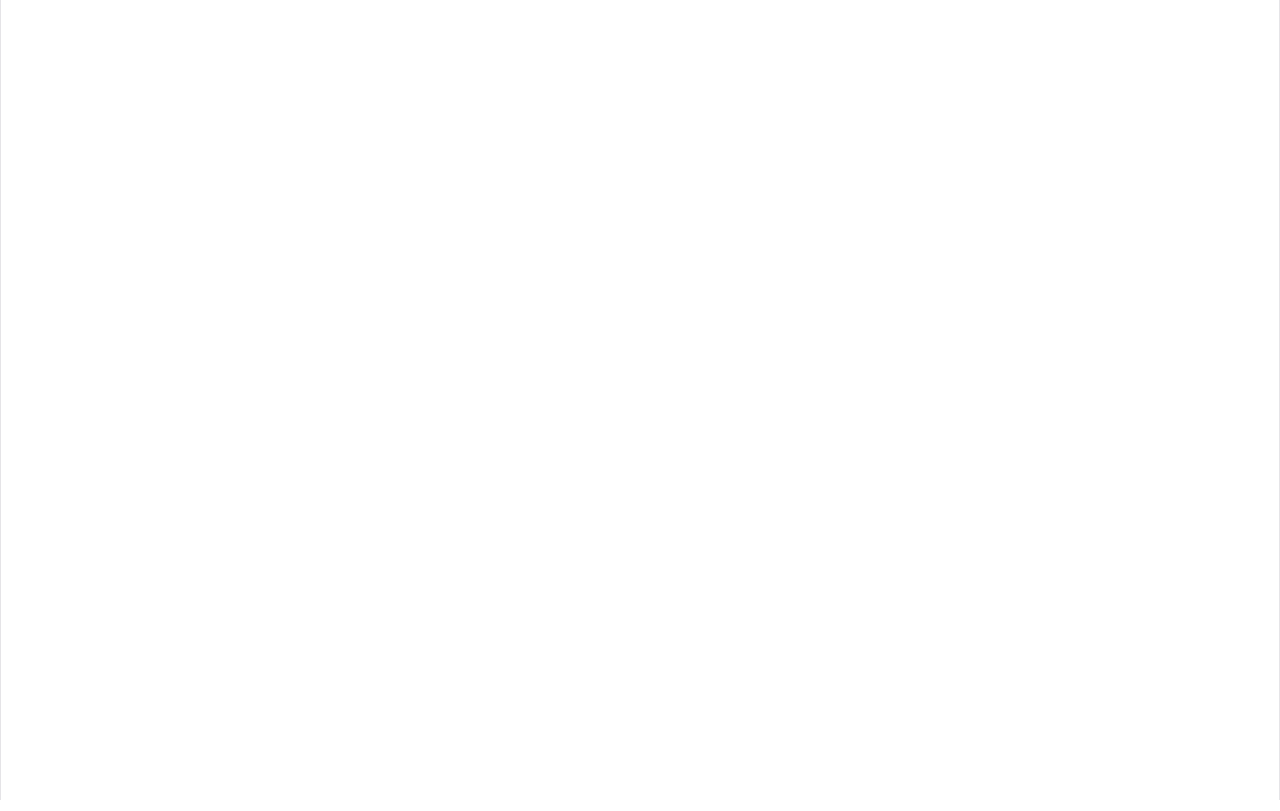
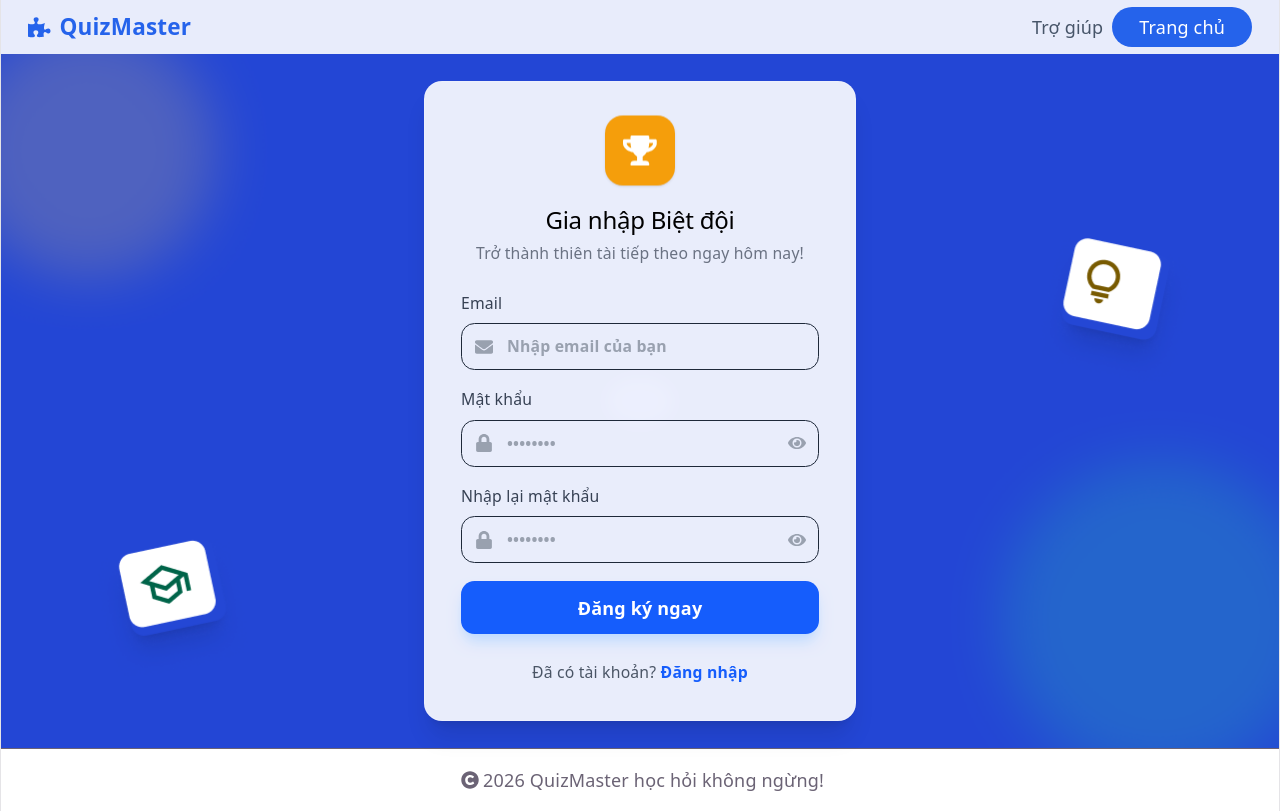
Before and after one commit to DBPCod/QuizMaster-Pro, a React (Vite) app in the folder quiz-web/: page /register in a window 1280 px wide. Before the commit this address had no page. Built offline with nearby package versions, Linux system fonts and the light colour scheme.

Commit message:
feat(RegisterPage): thêm giao diện đăng ký và sửa lại thẻ a thành Link

```diff
--- a/quiz-web/src/App.jsx
+++ b/quiz-web/src/App.jsx
@@ -3,6 +3,7 @@ import './App.css'
 import LoginPage from './pages/LoginPage';
 import AuthLayout from './layouts/AuthLayout';
 import { BrowserRouter, Route, Router, Routes } from 'react-router-dom';
+import RegisterPage from './pages/RegisterPage';
 
 function App() {
   const [count, setCount] = useState(0)
@@ -12,6 +13,7 @@ function App() {
       <Routes>
         <Route element={<AuthLayout></AuthLayout>}>
           <Route path="/login" element={<LoginPage></LoginPage>}></Route>
+          <Route path="/register" element={<RegisterPage></RegisterPage>}></Route>
         </Route>
       </Routes>
     </BrowserRouter>
--- a/quiz-web/src/pages/LoginPage.jsx
+++ b/quiz-web/src/pages/LoginPage.jsx
@@ -5,6 +5,7 @@ import { FaRocket, FaEnvelope, FaLock, FaEyeSlash, FaEye } from "react-icons/fa"
 import backgroundAuth from '../assets/backgroundAuth.png';
 // @ts-ignore
 import logo from "../assets/imgLogin.png";
+import { Link } from "react-router-dom";
 export default function LoginPage() {
   const [email, setEmail] = useState('');
   const [password, setPassword] = useState('');
@@ -103,9 +104,12 @@ export default function LoginPage() {
 
         <div className="text-center text-sm text-gray-600">
           Chưa có tài khoản?{" "}
-          <a href="#" className="text-blue-600 font-bold hover:underline">
+          <Link
+            to="/register"
+            className="text-shadow-blue-600xt-blue-600 font-bold hover:underline"
+          >
             Đăng ký
-          </a>
+          </Link>
         </div>
       </div>
     </section>
--- /dev/null
+++ b/quiz-web/src/pages/RegisterPage.jsx
@@ -0,0 +1,148 @@
+import React, { useState } from 'react';
+import { FaEnvelope, FaLock, FaEye, FaEyeSlash, FaTrophy } from 'react-icons/fa';
+
+// Giả sử bạn đã có biến backgroundAuth và logo giống bên login
+// import logo from './path/to/logo.png';
+// import backgroundAuth from './path/to/background.jpg';
+// @ts-ignore
+import backgroundAuth from '../assets/backgroundAuth.png';
+import { Link } from 'react-router-dom';
+const RegisterPage = () => {
+  const [email, setEmail] = useState('');
+  const [password, setPassword] = useState('');
+  const [confirmPassword, setConfirmPassword] = useState('');
+  const [showPassword, setShowPassword] = useState(false);
+  const [showConfirmPassword, setShowConfirmPassword] = useState(false);
+  const [loading, setLoading] = useState(false);
+
+  const handleSubmit = (e) => {
+    e.preventDefault();
+    setLoading(true);
+    // Logic xử lý đăng ký của bạn
+    setTimeout(() => setLoading(false), 2000);
+  };
+
+  return (
+    <section
+      // 1. Giữ nguyên container giống form login của bạn
+      className="w-full bg-fixed flex items-center justify-center bg-cover bg-center bg-no-repeat px-4"
+      style={{ backgroundImage: `url(${backgroundAuth})` }}
+    >
+      {/* 2. max-w-sm: Đảm bảo độ rộng nhỏ gọn y hệt form login */}
+      <div className="max-w-sm w-full bg-white/90 backdrop-blur-sm rounded-2xl shadow-xl p-8 space-y-6 border border-white/20 my-6">
+
+        {/* Logo & Header - Đồng bộ padding và font size */}
+        <div className="flex flex-col items-center">
+          <div className="bg-[#f59e0b] p-4 rounded-2xl mb-4 shadow-sm animate-bounce">
+            <FaTrophy className="text-white text-3xl" />
+          </div>
+          <h2 className="text-2xl font-bold !text-black text-center">
+            Gia nhập Biệt đội
+          </h2>
+          <p className="text-gray-500 text-sm text-center mt-2">
+            Trở thành thiên tài tiếp theo ngay hôm nay!
+          </p>
+        </div>
+
+        {/* Form Register - Đồng bộ space-y-4 giống login */}
+        <form onSubmit={handleSubmit} className="space-y-4">
+
+          {/* Email Field */}
+          <div className="space-y-2">
+            <label className="text-left text-sm font-medium text-gray-700 block">Email</label>
+            <div className="relative">
+              <span className="absolute inset-y-0 left-0 pl-3 flex items-center text-gray-400">
+                <FaEnvelope />
+              </span>
+              <input
+                type="email"
+                required
+                value={email}
+                onChange={(e) => setEmail(e.target.value)}
+                // Copy nguyên class input từ login: font-bold, py-2.5, rounded-xl...
+                className="font-bold text-black block w-full pl-10 pr-3 py-2.5 border border-gray-800 rounded-xl focus:ring-2 focus:ring-blue-500 outline-none text-sm placeholder:text-gray-400 focus:placeholder-transparent transition-all duration-200"
+                placeholder="Nhập email của bạn"
+              />
+            </div>
+          </div>
+
+          {/* Password Field */}
+          <div className="space-y-2">
+            <label className="text-left text-sm font-medium text-gray-700 block">Mật khẩu</label>
+            <div className="relative">
+              <span className="absolute inset-y-0 left-0 pl-3 flex items-center text-gray-400">
+                <FaLock />
+              </span>
+              <input
+                type={showPassword ? "text" : "password"}
+                required
+                value={password}
+                onChange={(e) => setPassword(e.target.value)}
+                className="font-bold text-black block w-full pl-10 pr-10 py-2.5 border border-gray-800 rounded-xl focus:ring-2 focus:ring-blue-500 outline-none text-sm placeholder:text-gray-400 focus:placeholder-transparent transition-all duration-200"
+                placeholder="••••••••"
+              />
+              <button
+                type="button"
+                onClick={() => setShowPassword(!showPassword)}
+                className="absolute inset-y-0 right-0 pr-3 flex items-center text-gray-400 hover:text-blue-600 transition-colors"
+              >
+                {showPassword ? <FaEyeSlash /> : <FaEye />}
+              </button>
+            </div>
+          </div>
+
+          {/* Confirm Password Field */}
+          <div className="space-y-2">
+            <label className="text-left text-sm font-medium text-gray-700 block">Nhập lại mật khẩu</label>
+            <div className="relative">
+              <span className="absolute inset-y-0 left-0 pl-3 flex items-center text-gray-400">
+                <FaLock />
+              </span>
+              <input
+                type={showConfirmPassword ? "text" : "password"}
+                required
+                value={confirmPassword}
+                onChange={(e) => setConfirmPassword(e.target.value)}
+                className="font-bold text-black block w-full pl-10 pr-10 py-2.5 border border-gray-800 rounded-xl focus:ring-2 focus:ring-blue-500 outline-none text-sm placeholder:text-gray-400 focus:placeholder-transparent transition-all duration-200"
+                placeholder="••••••••"
+              />
+              <button
+                type="button"
+                onClick={() => setShowConfirmPassword(!showConfirmPassword)}
+                className="absolute inset-y-0 right-0 pr-3 flex items-center text-gray-400 hover:text-blue-600 transition-colors"
+              >
+                {showConfirmPassword ? <FaEyeSlash /> : <FaEye />}
+              </button>
+            </div>
+          </div>
+
+          {/* Submit Button - Đồng bộ style py-3, bg-blue-600, rounded-xl */}
+          <button
+            type="submit"
+            disabled={loading}
+            className="w-full flex items-center justify-center gap-2 bg-blue-600 hover:bg-blue-700 text-white font-semibold py-3 rounded-xl transition-all active:scale-95 disabled:opacity-70 shadow-lg shadow-blue-200"
+          >
+            {loading ? (
+              <div className="w-5 h-5 border-2 border-white border-t-transparent rounded-full animate-spin"></div>
+            ) : (
+              "Đăng ký ngay"
+            )}
+          </button>
+        </form>
+
+        {/* Footer */}
+        <div className="text-center text-sm text-gray-600">
+          Đã có tài khoản?{" "}
+          <Link
+            to="/login"
+            className="text-blue-600 font-bold hover:underline"
+          >
+            Đăng nhập
+          </Link>
+        </div>
+      </div>
+    </section>
+  );
+};
+
+export default RegisterPage;
```
Also changed, not shown: quiz-web/src/assets/iconRegister.png (added), quiz-web/src/pages/ RegisterPage.jsx (deleted).
